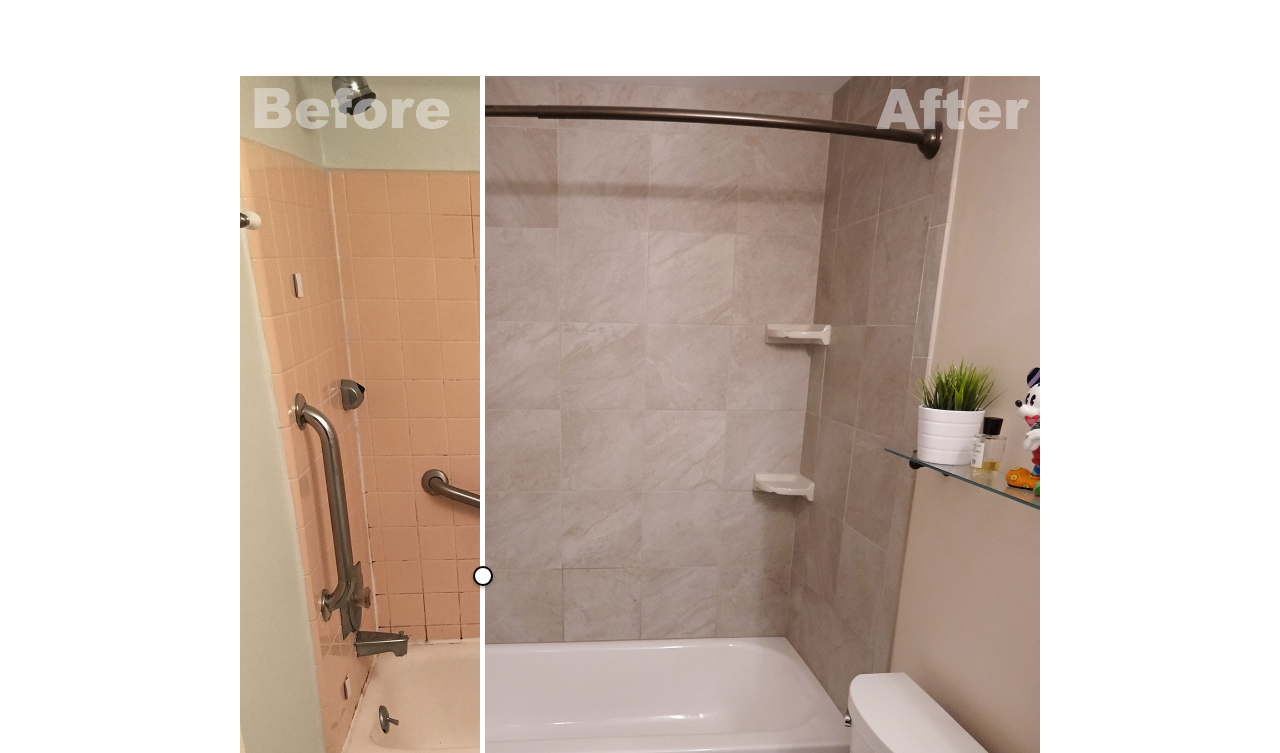
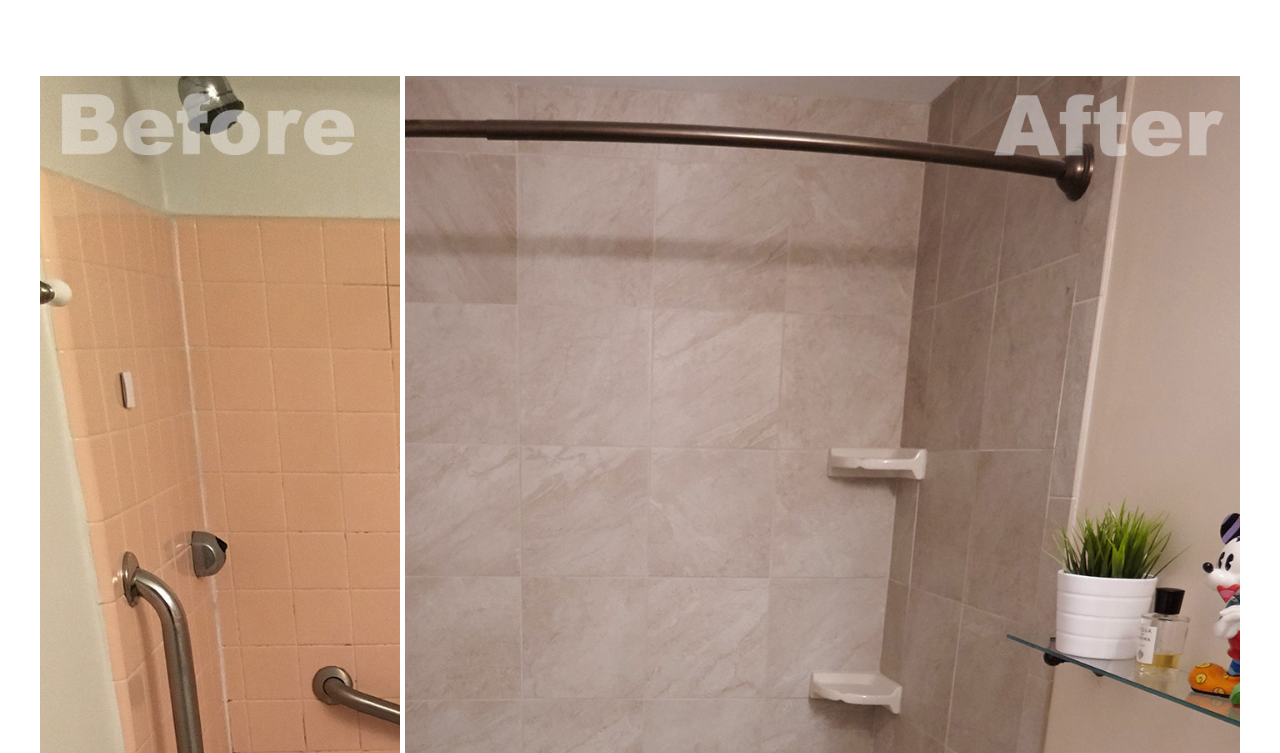
Before and after one commit to anthonywebs/handykang, a plain HTML site: page index.html in a window 1280 px wide. Shown: the part 2307-3060 px from the top of the page. Drawn offline with Linux system fonts and the light colour scheme.

Commit message:
desktop ratio

```diff
--- a/css/index.css
+++ b/css/index.css
@@ -387,9 +387,9 @@ main {
 
 .comparison-container2 {
   position: relative;
-  width: 800px;
+  width: 1200px;
   /* max-width: 800px; Set your desired width */
-  height: 1000px;
+  height: 1500px;
   overflow: hidden;
   margin: auto; /* Center on the page */
 }
```
